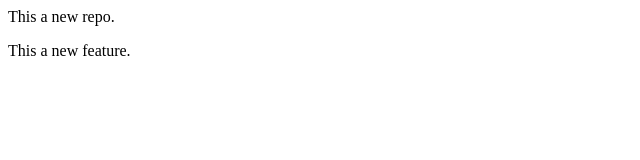
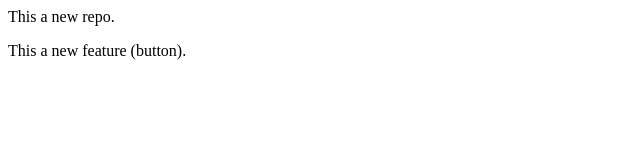
Before and after one commit to sidhantofficial/localrepo, a plain HTML site: page index.html in a window 1280 px wide. Shown: the full height of the page, 0-640 px from the left. Drawn offline with Linux system fonts and the light colour scheme.

```diff
--- a/index.html
+++ b/index.html
@@ -1,2 +1,2 @@
 <p>This a new repo. </p>
-<p>This a new feature. </p>
+<p>This a new feature (button). </p>
```
